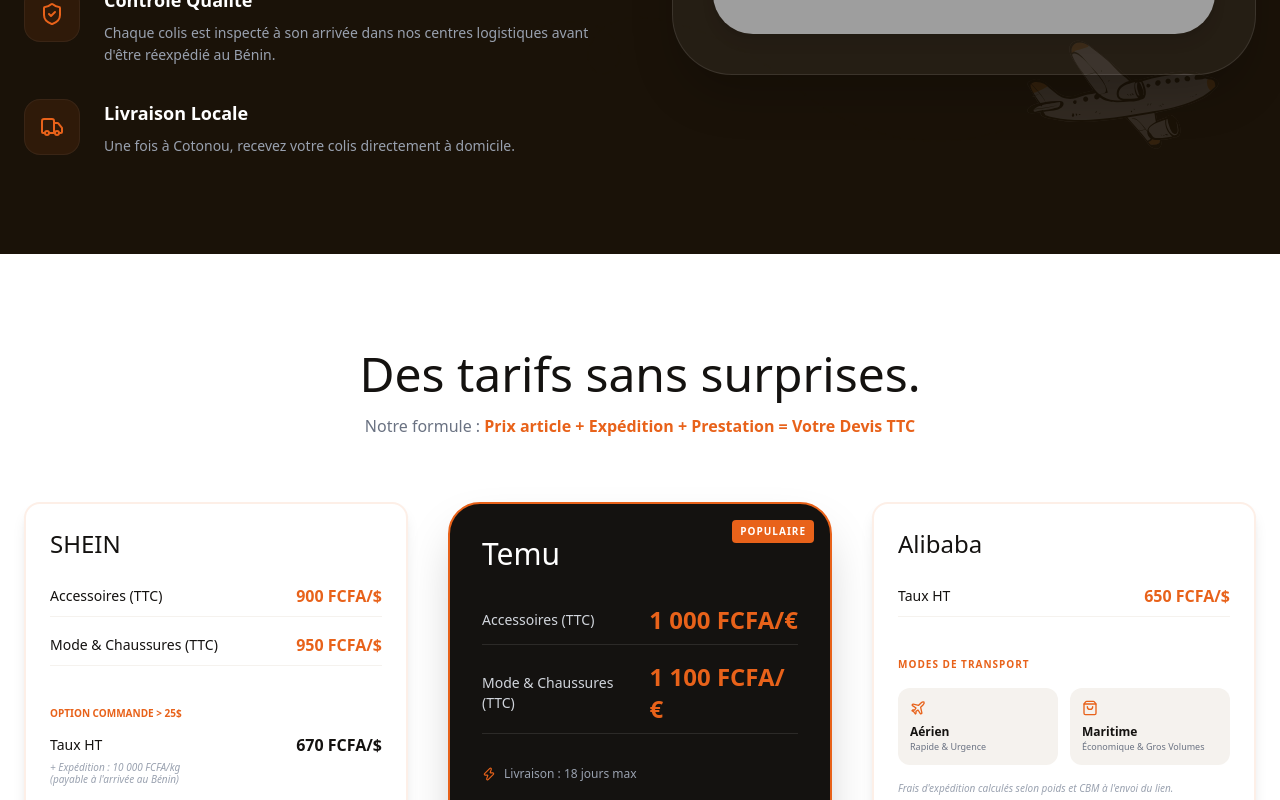
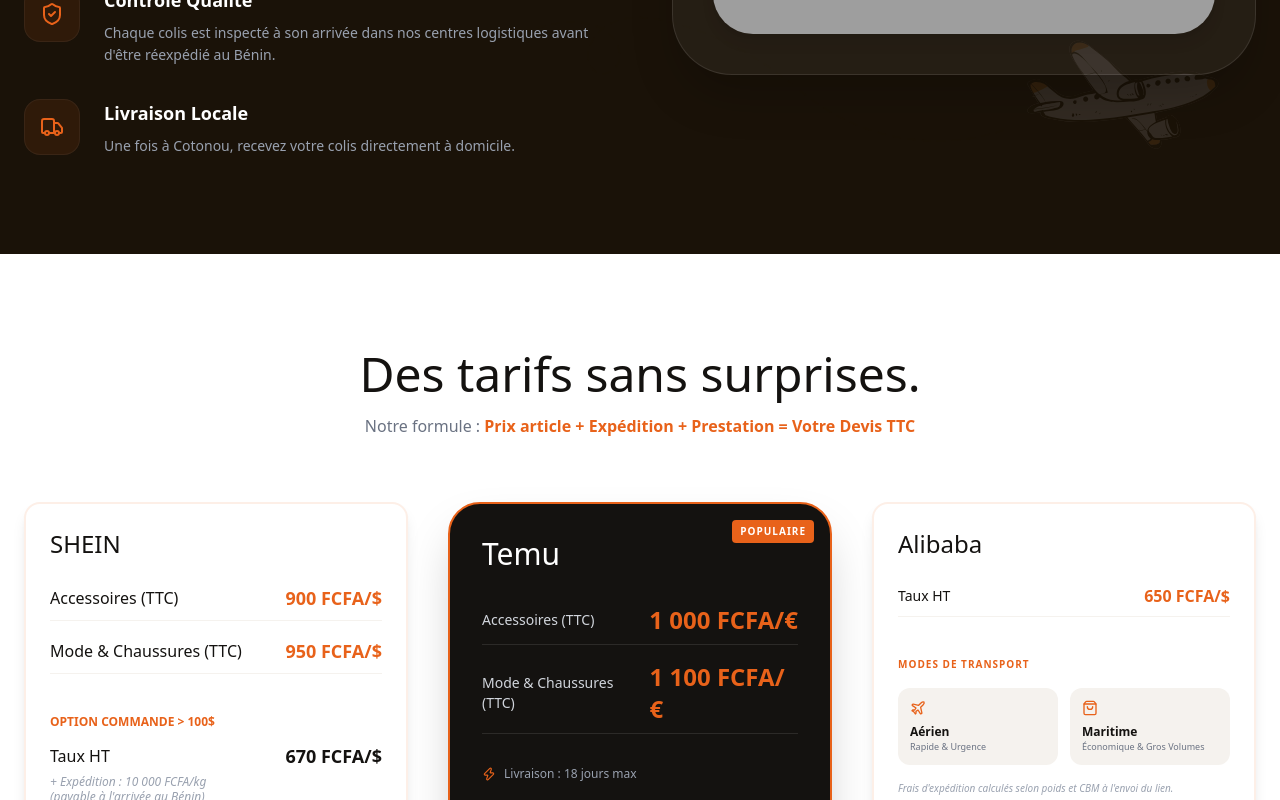
Before and after one commit to Talesman-index/chrishein-web, a Next.js app: page / in a window 1280 px wide. Shown: the part 2000-2800 px from the top of the page. Built offline with nearby package versions, Linux system fonts and the light colour scheme; grey boxes are pictures that could not be loaded.

Commit message:
fix: SHEIN text sizes, 100$ threshold, France sites in info card, add guides link to nav

```diff
--- a/src/app/page.tsx
+++ b/src/app/page.tsx
@@ -98,6 +98,7 @@
     { href: "#how", label: "Comment ça marche" },
     { href: "#pricing", label: "Tarifs" },
     { href: "#platforms", label: "Plateformes" },
+    { href: "#guides", label: "Comment commander" },
     { href: "#faq", label: "FAQ" },
   ];
 
@@ -617,22 +618,22 @@
             <div className="space-y-6 flex-grow">
               <div className="space-y-4">
                 <div className="flex justify-between items-center pb-2 border-b border-brand-beige">
-                  <span className="text-sm">Accessoires (TTC)</span>
-                  <span className="font-bold text-brand-orange">900 FCFA/$</span>
+                  <span className="text-base">Accessoires (TTC)</span>
+                  <span className="text-lg font-bold text-brand-orange">900 FCFA/$</span>
                 </div>
                 <div className="flex justify-between items-center pb-2 border-b border-brand-beige">
-                  <span className="text-sm">Mode & Chaussures (TTC)</span>
-                  <span className="font-bold text-brand-orange">950 FCFA/$</span>
+                  <span className="text-base">Mode &amp; Chaussures (TTC)</span>
+                  <span className="text-lg font-bold text-brand-orange">950 FCFA/$</span>
                 </div>
               </div>
 
               <div className="pt-4">
-                <p className="text-[10px] font-bold text-brand-orange uppercase mb-3">Option Commande &gt; 25$</p>
+                <p className="text-xs font-bold text-brand-orange uppercase mb-3">Option Commande &gt; 100$</p>
                 <div className="flex justify-between items-center mb-1">
-                  <span className="text-sm">Taux HT</span>
-                  <span className="font-bold">670 FCFA/$</span>
+                  <span className="text-base">Taux HT</span>
+                  <span className="text-lg font-bold">670 FCFA/$</span>
                 </div>
-                <p className="text-[10px] text-gray-400 italic leading-tight">
+                <p className="text-xs text-gray-400 italic leading-tight">
                   + Expédition : 10 000 FCFA/kg <br/>(payable à l'arrivée au Bénin)
                 </p>
               </div>
@@ -718,9 +719,18 @@
 
         {/* Other Sites Note */}
         <div className="mt-12 p-6 bg-brand-beige/50 rounded-2xl border border-brand-orange/10 text-center max-w-3xl mx-auto">
-          <p className="text-sm text-gray-600">
-            <span className="font-bold">Amazon, Fashion Nova, AliExpress & autres sites USA :</span> Taux de base <span className="font-bold text-brand-orange">650 FCFA/$ HT</span>. Expédition calculée séparément.
-          </p>
+          <div className="text-sm text-gray-600 space-y-3">
+            <p>
+              <span className="font-bold">Sites USA</span> — Amazon, Fashion Nova, AliExpress &amp; autres :<br />
+              Taux de base <span className="font-bold text-brand-orange">650 FCFA/$ HT</span>.<br />
+              Expédition calculée séparément.
+            </p>
+            <p>
+              <span className="font-bold">Sites France</span> — Notino, Sephora, Cdiscount &amp; autres :<br />
+              Taux de base <span className="font-bold text-brand-orange">650 FCFA/€ HT</span>.<br />
+              Expédition calculée séparément.
+            </p>
+          </div>
         </div>
       </div>
     </section>
```
